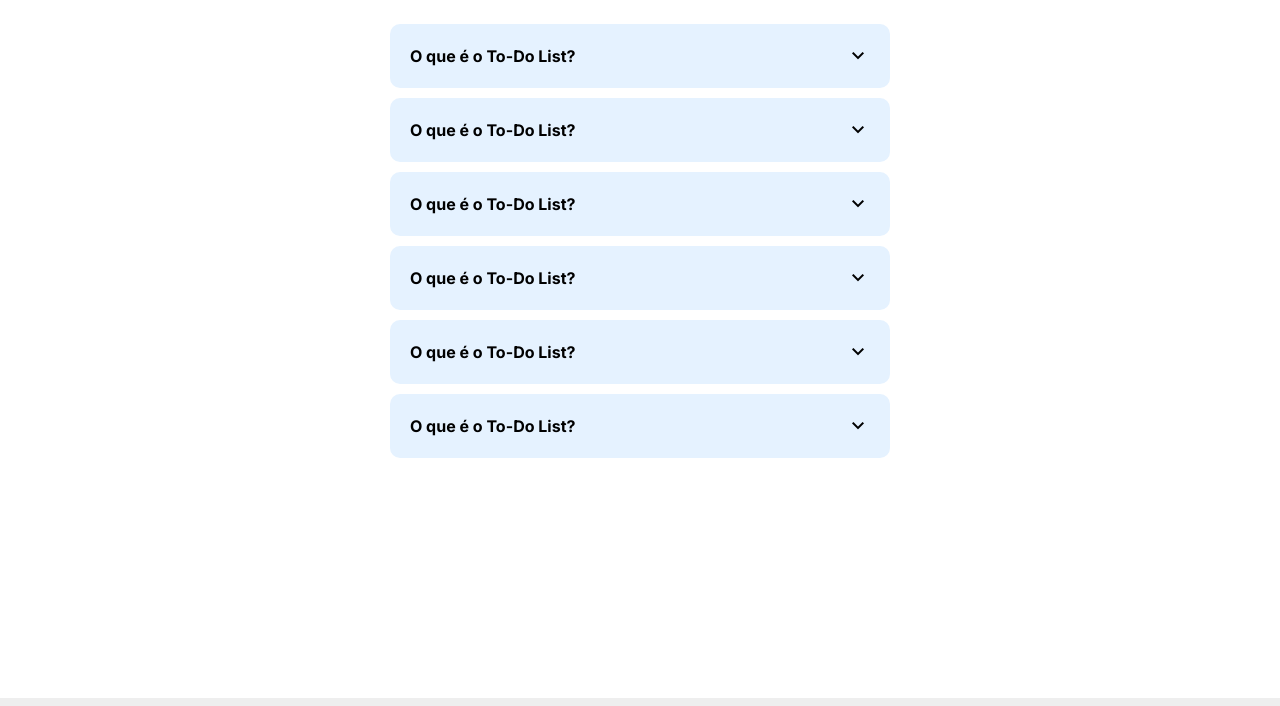
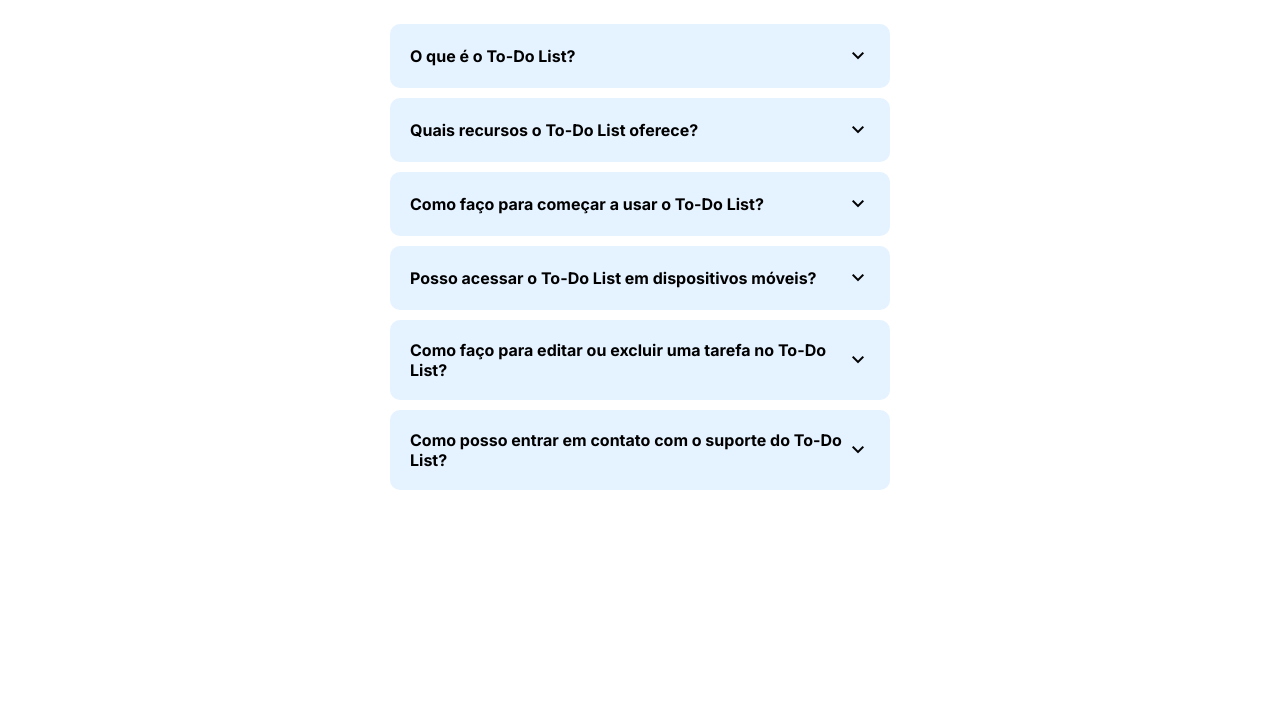
Before and after one commit to Guilherme-Calheiros/Landing-Page-Technova, a plain HTML site: page index.html in a window 1280 px wide. Shown: the part 2480-3186 px from the top of the page. Drawn offline with nearby package versions, Linux system fonts and the light colour scheme.

Commit message:
chore: update faq questions

```diff
--- a/index.html
+++ b/index.html
@@ -163,72 +163,72 @@
                         </span>
                     </div>
                     <div class="accordion-content">
-                        <p>A To-Do List é uma aplicação que permite a organização de tarefas de forma mais prática.</p>
+                        <p>O To-Do List é uma aplicação que permite a organização de tarefas de forma mais prática.</p>
                     </div>
                 </div>
                 <div class="accordion-item">
                     <div class="accordion-header">
                         <span>
-                            O que é o To-Do List?
+                            Quais recursos o To-Do List oferece?
                         </span>
                         <span class="material-symbols-outlined">
                             expand_more
                         </span>
                     </div>
                     <div class="accordion-content">
-                        <p>A To-Do List é uma aplicação que permite a organização de tarefas de forma mais prática.</p>
+                        <p>O To-Do List oferece recursos como criação de listas de tarefas, priorização, personalização, sincronização em tempo real entre dispositivos e muito mais.</p>
                     </div>
                 </div>
                 <div class="accordion-item">
                     <div class="accordion-header">
                         <span>
-                            O que é o To-Do List?
+                            Como faço para começar a usar o To-Do List?
                         </span>
                         <span class="material-symbols-outlined">
                             expand_more
                         </span>
                     </div>
                     <div class="accordion-content">
-                        <p>A To-Do List é uma aplicação que permite a organização de tarefas de forma mais prática.</p>
+                        <p>Comece a usar o To-Do List registrando-se gratuitamente em nossa página inicial. Basta preencher o formulário de registro com seu nome e endereço de e-mail, e você estará pronto para começar a organizar suas tarefas.</p>
                     </div>
                 </div>
                 <div class="accordion-item">
                     <div class="accordion-header">
                         <span>
-                            O que é o To-Do List?
+                            Posso acessar o To-Do List em dispositivos móveis?
                         </span>
                         <span class="material-symbols-outlined">
                             expand_more
                         </span>
                     </div>
                     <div class="accordion-content">
-                        <p>A To-Do List é uma aplicação que permite a organização de tarefas de forma mais prática.</p>
+                        <p> Sim, o To-Do List é totalmente compatível com dispositivos móveis. Você pode acessar suas tarefas e listas de qualquer lugar, usando nosso aplicativo móvel disponível para iOS e Android.</p>
                     </div>
                 </div>
                 <div class="accordion-item">
                     <div class="accordion-header">
                         <span>
-                            O que é o To-Do List?
+                            Como faço para editar ou excluir uma tarefa no To-Do List?
                         </span>
                         <span class="material-symbols-outlined">
                             expand_more
                         </span>
                     </div>
                     <div class="accordion-content">
-                        <p>A To-Do List é uma aplicação que permite a organização de tarefas de forma mais prática.</p>
+                        <p>Basta apertar duas vezes no titulo da tarefa para entrar no menu de edição.</p>
                     </div>
                 </div>
                 <div class="accordion-item">
                     <div class="accordion-header">
                         <span>
-                            O que é o To-Do List?
+                            Como posso entrar em contato com o suporte do To-Do List?
                         </span>
                         <span class="material-symbols-outlined">
                             expand_more
                         </span>
                     </div>
                     <div class="accordion-content">
-                        <p>A To-Do List é uma aplicação que permite a organização de tarefas de forma mais prática.</p>
+                        <p>Se precisar de ajuda ou tiver alguma dúvida, nossa equipe de suporte está disponível para ajudar. Você pode entrar em contato conosco por e-mail ou através de nosso telefone.</p>
                     </div>
                 </div>
             </div>
```
